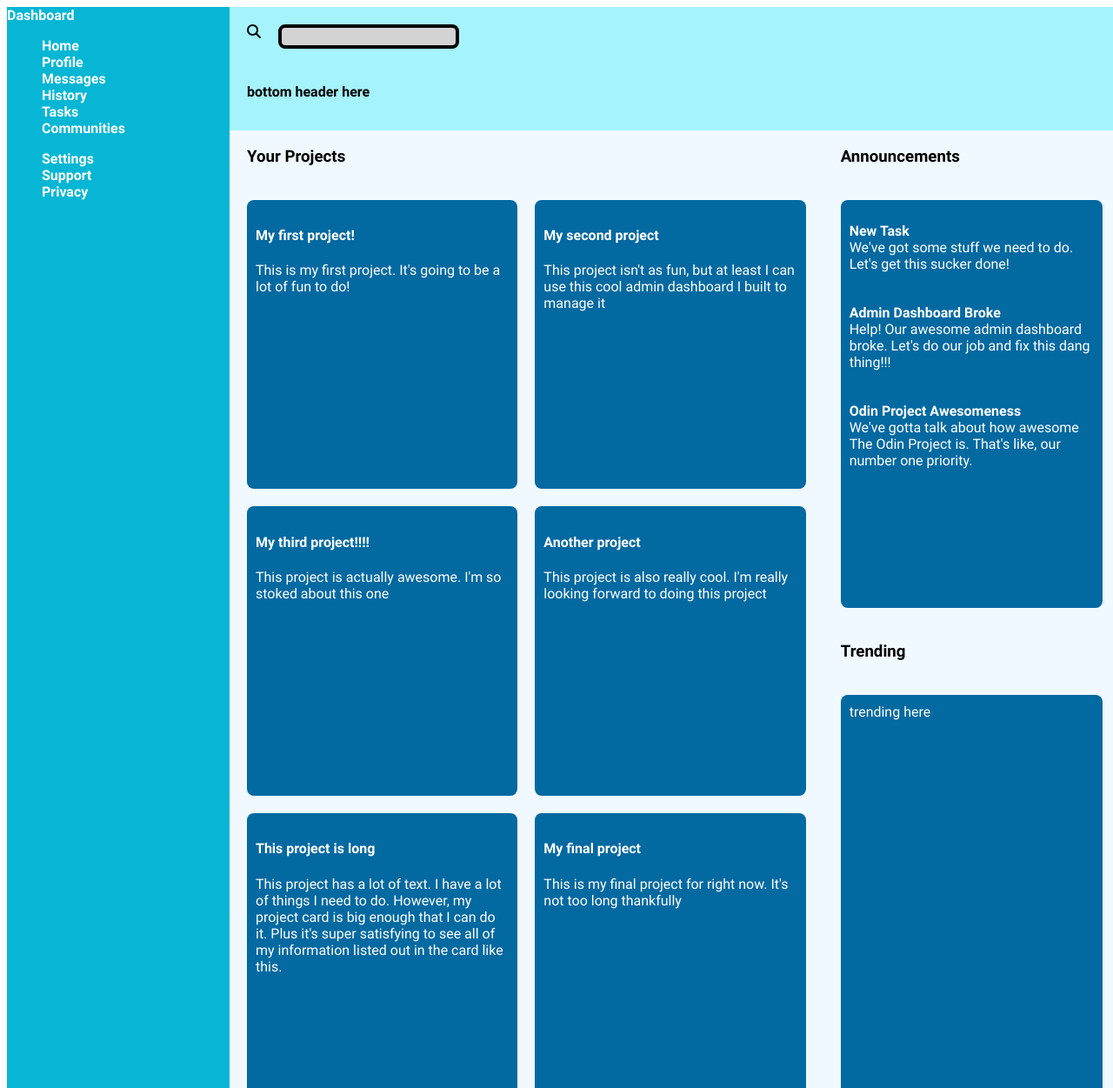
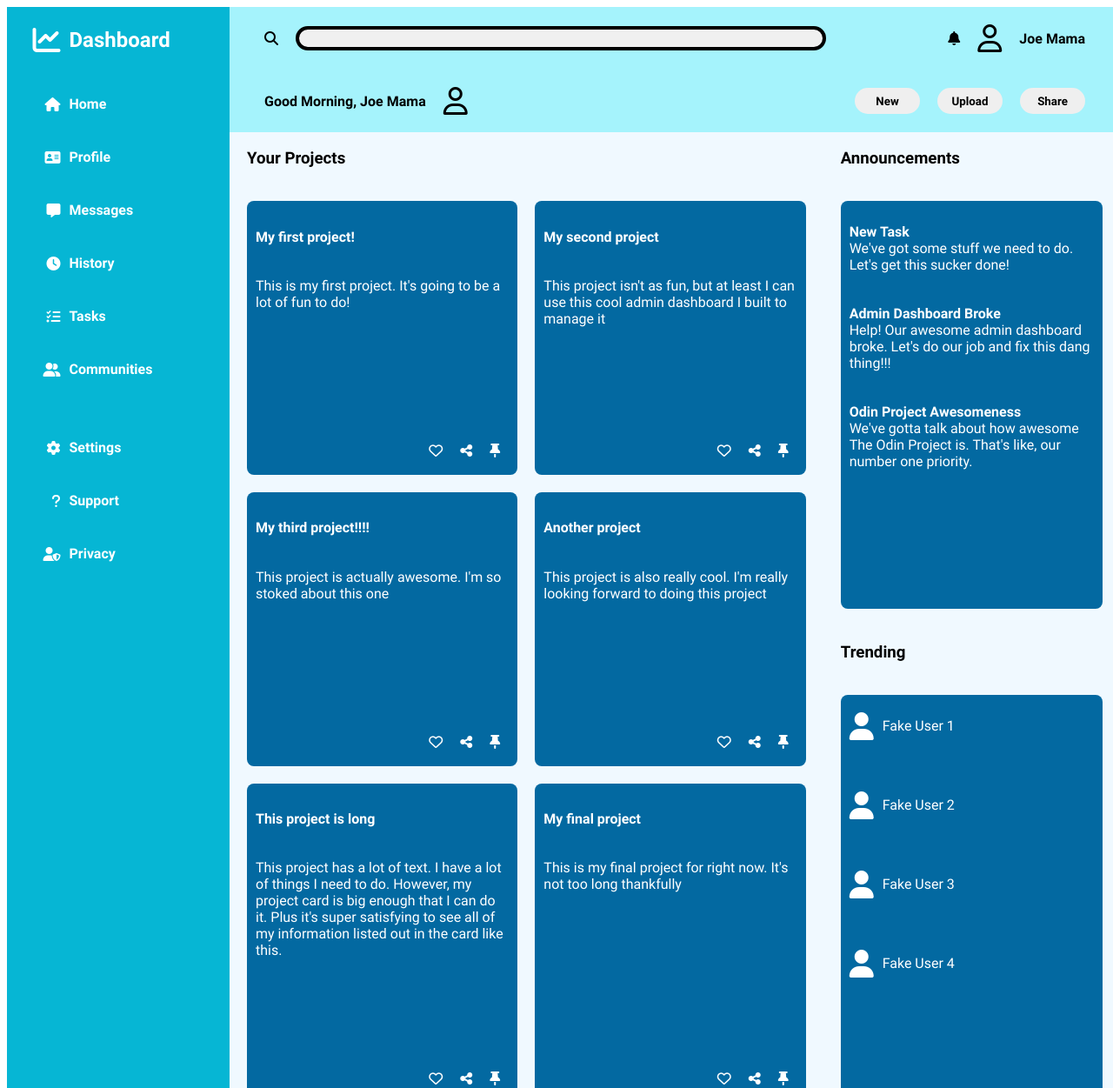
Before and after one commit to dbaker64/odin-admin-dashboard, a plain HTML site: page index.html in a window 1280 px wide. Shown: the top 1251 px of the page at 87% size. Drawn offline with Linux system fonts and the light colour scheme.

Commit message:
Finished the project! It's a little rough, but I definitely learned a lot. I still need to figure out how to make my page fill the entirety of the screen

```diff
--- a/index.html
+++ b/index.html
@@ -11,31 +11,45 @@
 
 <body>
     <div id="sidebar">
-        <div id="logo">Dashboard</div>
-        <div id="top-menu">
-            <ul>
-                <li>Home</li>
-                <li>Profile</li>
-                <li>Messages</li>
-                <li>History</li>
-                <li>Tasks</li>
-                <li>Communities</li>
-            </ul>
-        </div>
-        <div id="bottom-menu">
-            <ul>
-                <li>Settings</li>
-                <li>Support</li>
-                <li>Privacy</li>
-            </ul>
-        </div>
+        <i class="fa-solid fa-chart-line fa-2x icon"></i>
+        <p class="sidebar-item" id="dashboard-text">Dashboard</p>
+        <i class="fa-solid fa-house icon"></i>
+        <p class="sidebar-item">Home</p>
+        <i class="fa-solid fa-address-card icon"></i>
+        <p class="sidebar-item">Profile</p>
+        <i class="fa-solid fa-message icon"></i>
+        <p class="sidebar-item">Messages</p>
+        <i class="fa-solid fa-clock icon"></i>
+        <p class="sidebar-item">History</p>
+        <i class="fa-solid fa-list-check icon"></i>
+        <p class="sidebar-item">Tasks</p>
+        <i class="fa-solid fa-user-group icon"></i>
+        <p class="sidebar-item">Communities</p>
+        <br>
+        <i class="fa-solid fa-gear icon"></i>
+        <p class="sidebar-item">Settings</p>
+        <i class="fa-solid fa-question icon"></i>
+        <p class="sidebar-item">Support</p>
+        <i class="fa-solid fa-user-shield icon"></i>
+        <p class="sidebar-item">Privacy</p>
     </div>
     <div id="header">
         <div id="top-header">
-            <i class="fa-solid fa-magnifying-glass"></i>
+            <i id="search-icon" class="fa-solid fa-magnifying-glass"></i>
             <div id="search"></div>
+            <div class="spacer"></div>
+            <i id="notification-icon" class="fa-solid fa-bell"></i>
+            <i id="user-icon" class="fa-regular fa-user fa-2x"></i>
+            <div id="username">Joe Mama</div>
         </div>
-        <div id="bottom-header">bottom header here</div>
+        <div id="bottom-header">
+            <div>Good Morning, Joe Mama</div>
+            <i id="user-icon" class="fa-regular fa-user fa-2x"></i>
+            <div class="spacer"></div>
+            <button>New</button>
+            <button>Upload</button>
+            <button>Share</button>
+        </div>
     </div>
     <div id="content">
         <h3>Your Projects</h3>
@@ -43,18 +57,42 @@
             <div class="project">
                 <h4>My first project!</h4>
                 <p>This is my first project. It's going to be a lot of fun to do!</p>
+                <br>
+                <div class="project-icons">
+                    <i class="fa-regular fa-heart"></i>
+                    <i class="fa-solid fa-share-nodes"></i>
+                    <i class="fa-solid fa-thumbtack"></i>
+                </div>
             </div>
             <div class="project">
                 <h4>My second project</h4>
                 <p>This project isn't as fun, but at least I can use this cool admin dashboard I built to manage it</p>
+                <br>
+                <div class="project-icons">
+                    <i class="fa-regular fa-heart"></i>
+                    <i class="fa-solid fa-share-nodes"></i>
+                    <i class="fa-solid fa-thumbtack"></i>
+                </div>
             </div>
             <div class="project">
                 <h4>My third project!!!!</h4>
                 <p>This project is actually awesome. I'm so stoked about this one</p>
+                <br>
+                <div class="project-icons">
+                    <i class="fa-regular fa-heart"></i>
+                    <i class="fa-solid fa-share-nodes"></i>
+                    <i class="fa-solid fa-thumbtack"></i>
+                </div>
             </div>
             <div class="project">
                 <h4>Another project</h4>
                 <p>This project is also really cool. I'm really looking forward to doing this project</p>
+                <br>
+                <div class="project-icons">
+                    <i class="fa-regular fa-heart"></i>
+                    <i class="fa-solid fa-share-nodes"></i>
+                    <i class="fa-solid fa-thumbtack"></i>
+                </div>
             </div>
             <div class="project">
                 <h4>This project is long</h4>
@@ -62,10 +100,22 @@
                     is big enough that I can do it. Plus it's super satisfying to see all of my information listed
                     out in the card like this.
                 </p>
+                <br>
+                <div class="project-icons">
+                    <i class="fa-regular fa-heart"></i>
+                    <i class="fa-solid fa-share-nodes"></i>
+                    <i class="fa-solid fa-thumbtack"></i>
+                </div>
             </div>
             <div class="project">
                 <h4>My final project</h4>
                 <p>This is my final project for right now. It's not too long thankfully</p>
+                <br>
+                <div class="project-icons">
+                    <i class="fa-regular fa-heart"></i>
+                    <i class="fa-solid fa-share-nodes"></i>
+                    <i class="fa-solid fa-thumbtack"></i>
+                </div>
             </div>
         </div>
         <h3 id="announcements-heading">Announcements</h3>
@@ -80,9 +130,21 @@
                 </p>
             </div>
             <h3 id="trending-heading">Trending</h3>
-            <div class="other" id="trending">trending here</div>
+            <div class="other" id="trending">
+                <div class="other-content"><i class="fa-solid fa-user fa-2x"></i>
+                    <p>Fake User 1</p>
+                </div>
+                <div class="other-content"><i class="fa-solid fa-user fa-2x"></i>
+                    <p>Fake User 2</p>
+                </div>
+                <div class="other-content"><i class="fa-solid fa-user fa-2x"></i>
+                    <p>Fake User 3</p>
+                </div>
+                <div class="other-content"><i class="fa-solid fa-user fa-2x"></i>
+                    <p>Fake User 4</p>
+                </div>
+            </div>
         </div>
-    </div>
 </body>
 
 </html>
--- a/style.css
+++ b/style.css
@@ -36,10 +36,20 @@ div {
     background-color: var(--sidebar);
     grid-row: 1/3;
     color: white;
+    display: grid;
+    grid-template-columns: 1fr 3fr;
+    align-items: center;
+    gap: 10px;
+    grid-auto-rows: min-content;
 }
 
-ul {
-    list-style-type: none;
+.icon {
+    grid-column: 1/2;
+    justify-self: right;
+}
+
+#dashboard-text {
+    font-size: 24px;
 }
 
 #header {
@@ -49,23 +59,40 @@ ul {
 #top-header {
     display: flex;
     gap: 20px;
-    padding: 20px;
+    padding: 20px 40px;
+    justify-content: center;
+    align-items: center;
 }
 
 #bottom-header {
     display: flex;
     gap: 20px;
-    padding: 20px;
+    padding: 20px 40px;
+    justify-content: center;
+    align-items: center;
 }
 
 #search {
     height: 20px;
-    background-color: lightgray;
-    border-radius: 8px;
-    width: 200px;
+    background-color: #f0f0f0;
+    border-radius: 15px;
+    flex: 6;
     border-color: black;
     border-width: 4px;
     border-style: solid;
+}
+
+.spacer {
+    flex: 1;
+}
+
+button {
+    height: 30px;
+    width: 75px;
+    border-radius: 15px;
+    border-style: none;
+    font-family: "Roboto", Arial, Helvetica, sans-serif;
+    font-weight: 700;
 }
 
 #content {
@@ -103,6 +130,17 @@ h3 {
     font-weight: 400;
     padding: 10px;
     border-radius: 8px;
+    display: flex;
+    flex-direction: column;
+}
+
+.project-icons {
+    margin-top: auto;
+    margin-left: auto;
+    display: flex;
+    gap: 20px;
+    margin-bottom: 10px;
+    margin-right: 10px;
 }
 
 #other-content {
@@ -126,3 +164,15 @@ h3 {
     gap: 5px;
     flex-direction: column;
 }
+
+#trending {
+    display: flex;
+    flex-direction: column;
+    gap: 40px;
+}
+
+.other-content {
+    display: flex;
+    align-items: center;
+    gap: 10px;
+}
```
